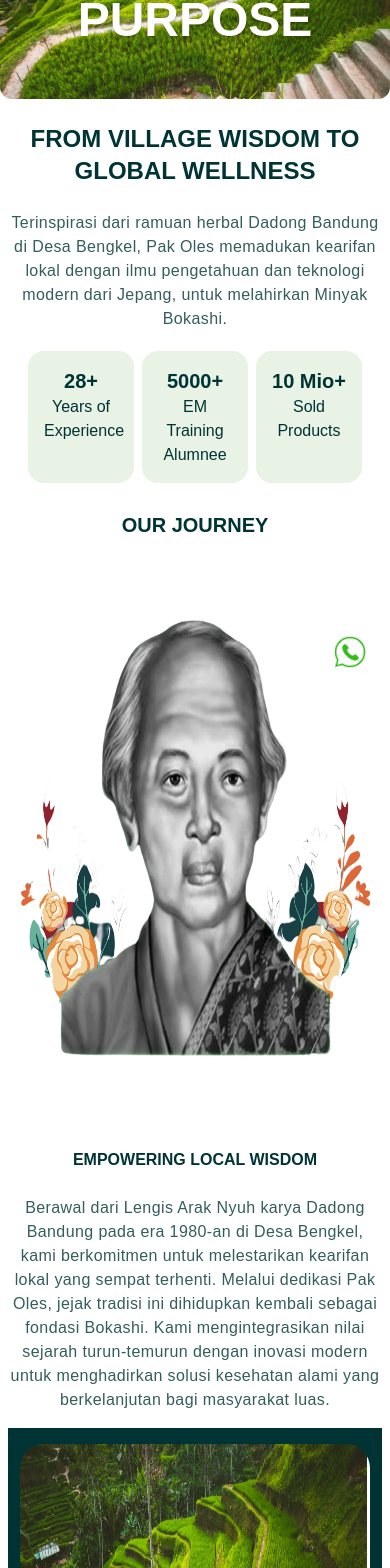
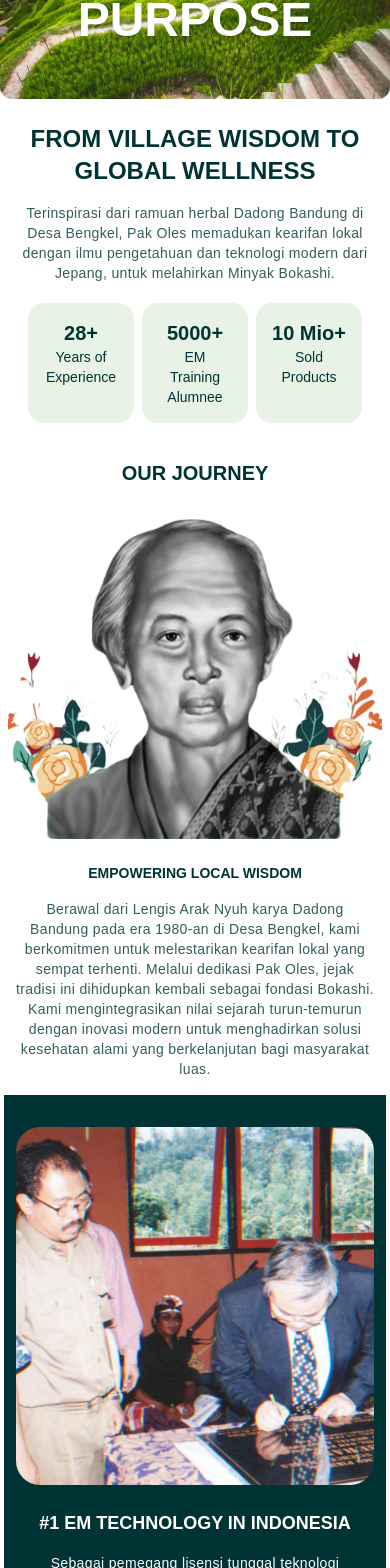
Before and after one commit to idambaliharyono/bokashi-landing-page, a SvelteKit app: page /about-us in a window 390 px wide. Shown: the part 160-1728 px from the top of the page. Built offline with nearby package versions, Linux system fonts and the light colour scheme.

Commit message:
kinda done for /about-us

```diff
--- a/src/lib/components/CenterText.svelte
+++ b/src/lib/components/CenterText.svelte
@@ -8,6 +8,7 @@
 		paragraphColor = 'primary/80',
 		headingColor = 'primary',
 		paragraphAlignment = 'center',
+		headingParagraphSpace = '0',
 		...rest
 	} = $props();
 
@@ -15,23 +16,20 @@
 		`text-${headingSizeMobile} lg:text-${headingSizeDesktop} lg:my-10 font-semibold text-${headingColor}`
 	);
 	const paragraphClass = $derived(
-		`mb-4 text-${paragraphAlignment} text-${paragraphColor} lg:mb-6 lg:text-xl/7 lg:tracking-wide `
+		`mb-4 text-${paragraphAlignment} text-${paragraphColor} lg:mb-6 lg:mt-4 lg:text-xl/7 lg:tracking-wide `
 	);
 </script>
 
-<div
-	class="mt-6 mb-6 flex w-full flex-col justify-center gap-4 px-2 text-center
-  lg:mt-4 lg:mb-0 lg:px-10"
-	{...rest}
->
-	<h2 class={headingClass}>{heading}</h2>
-</div>
-<div class="flex flex-col gap-4 tracking-wide">
-	<div class="w-full font-body">
-		{#each body as paragraph}
-			<p class={paragraphClass}>
-				{paragraph}
-			</p>
-		{/each}
+{#if body.length > 0}
+	<div class="mt-6 flex w-full flex-col justify-center px-2 text-center lg:mt-4 lg:px-10" {...rest}>
+		<h2 class={headingClass} style="margin-bottom:{headingParagraphSpace}rem">{heading}</h2>
+
+		<div class="flex flex-col gap-4 tracking-wide">
+			<div class="w-full font-body">
+				{#each body as paragraph}
+					<p class={paragraphClass}>{paragraph}</p>
+				{/each}
+			</div>
+		</div>
 	</div>
-</div>
+{/if}
--- a/src/routes/+layout.svelte
+++ b/src/routes/+layout.svelte
@@ -21,9 +21,6 @@
 	</section>
 	<section class="font-heading">
 		{@render children()}
-		<a href="/" class="fixed right-2 bottom-4 z-50 mr-4 w-8">
-			<img src={whatsapp} alt="" />
-		</a>
 	</section>
 
 	<section id="footer" class=" z-51 mt-10 bg-primary pt-10 pb-2 text-lg text-white lg:text-lg">
--- a/src/routes/about-us/+page.svelte
+++ b/src/routes/about-us/+page.svelte
@@ -10,18 +10,18 @@
 
 	// images etc
 	import hero from '$lib/assets/2. ABOUT US- Story of purpose/Webp-minus csr/OUR STORY  OF PURPOSE.webp';
-	import IntegrasiTeknologiJepangPic from '$lib/assets/2. ABOUT US- Story of purpose/Webp-minus csr/OUR STORY  OF PURPOSE.webp';
-	import DadongBandungPic from '$lib/assets/2. ABOUT US- Story of purpose/Webp-minus csr/EM TECHNOLOGY IN INDONESIA.webp';
+	import IntegrasiTeknologiJepangPic from '$lib/assets/2. ABOUT US- Story of purpose/Webp-minus csr/Mobile.webp';
+	import DadongBandungPic from '$lib/assets/2. ABOUT US- Story of purpose/Webp-minus csr/222.webp';
 	import MobPic from '$lib/assets/2. ABOUT US- Story of purpose/Webp-minus csr/High Quality, Science-Backed Products.webp';
 
 	import ImageVertical1 from '$lib/assets/2. ABOUT US- Story of purpose/Webp-minus csr/1.webp';
 	import ImageVertical2 from '$lib/assets/2. ABOUT US- Story of purpose/Webp-minus csr/2.webp';
 	import ImageVertical3 from '$lib/assets/2. ABOUT US- Story of purpose/Webp-minus csr/3.webp';
 
-	import ImpactPic1 from '$lib/assets/2. ABOUT US- Story of purpose/Webp-minus csr/High Quality, Science-Backed Products.webp';
-	import ImpactPic2 from '$lib/assets/2. ABOUT US- Story of purpose/Webp-minus csr/High Quality, Science-Backed Products.webp';
-	import ImpactPic3 from '$lib/assets/2. ABOUT US- Story of purpose/Webp-minus csr/High Quality, Science-Backed Products.webp';
-	import ImpactPic4 from '$lib/assets/2. ABOUT US- Story of purpose/Webp-minus csr/High Quality, Science-Backed Products.webp';
+	import ImpactPic1 from '$lib/assets/2. ABOUT US- Story of purpose/Webp-minus csr/Pemberdayaan Masyarakat.webp';
+	import ImpactPic2 from '$lib/assets/2. ABOUT US- Story of purpose/Webp-minus csr/Penyerapan Tenaga Kerja Lokal & Lansia.webp';
+	import ImpactPic3 from '$lib/assets/2. ABOUT US- Story of purpose/Webp-minus csr/Pusat Edukasi Industri Herbal No.1 Di Bali.webp';
+	import ImpactPic4 from '$lib/assets/2. ABOUT US- Story of purpose/Webp-minus csr/3.webp';
 
 	const heroNumbers = [
 		{
@@ -58,10 +58,10 @@
 	const otherBusiness = [
 		{
 			index: 1,
-			subtitle: 'Pemberdayaan masyarakat',
+			subtitle: 'Pemberdayaan Masyarakat',
 			paragraph:
 				'Kami memberikan pelatihan hidup sehat pada masyarakat desa, pengembangan pertanian organik hingga yoga gratis.',
-			image: placeholder2,
+			image: ImpactPic1,
 			link: '/home'
 		},
 		{
@@ -69,7 +69,7 @@
 			subtitle: 'Penyerapan Tenaga Kerja Lokal & Lansia',
 			paragraph:
 				'Kami membuka kesempatan untuk masyarakat dari segala kalangan untuk terus berkarya, tak peduli berapa usianya.',
-			image: placeholder2,
+			image: ImpactPic2,
 			link: '/home'
 		},
 		{
@@ -78,7 +78,7 @@
 
 			paragraph:
 				'Kami membuka kesempatan pada akademisi dan praktisi untuk magang dan belajar dari para ahli di Bokashi.',
-			image: placeholder2,
+			image: ImpactPic3,
 			link: '/home'
 		},
 		{
@@ -86,7 +86,7 @@
 			subtitle: 'Bakti Sosial',
 			paragraph:
 				'Berdampak langsung pada masyarakat melalui kegiatan rutin di panti jompo, panti asuhan, serta aktivitas donor darah.',
-			image: placeholder2,
+			image: ImpactPic4,
 			link: '/home'
 		}
 	];
@@ -94,12 +94,13 @@
 </script>
 
 <Hero src={hero} alt="images">OUR STORY OF PURPOSE</Hero>
-<LgContainer>
+<LgContainer class="text-sm">
 	<div class="lg:-mx-16">
 		<CenterText
 			heading="FROM VILLAGE WISDOM TO GLOBAL WELLNESS"
 			headingSizeMobile="2xl"
 			headingSizeDesktop="4xl"
+			headingParagraphSpace="1"
 			body={[
 				'Terinspirasi dari ramuan herbal Dadong Bandung di Desa Bengkel, Pak Oles memadukan kearifan lokal dengan ilmu pengetahuan dan teknologi modern dari Jepang, untuk melahirkan Minyak Bokashi.'
 			]}
@@ -116,14 +117,16 @@
 			</div>
 		{/each}
 	</div>
-	<CenterText heading="OUR JOURNEY" headingSizeDesktop="3xl" headingSizeMobile="xl" />
+	<div class="my-8 text-center text-xl font-bold text-primary lg:text-3xl">OUR JOURNEY</div>
+	<div class="overflow-clip">
 		<img
 			src={DadongBandungPic}
 			alt="Dadong Bandung"
-		class="mx-auto aspect-2/3 w-sm
-  lg:aspect-square lg:w-2xl"
+			class="relative left-1/2 z-0 aspect-6/5 w-sm max-w-5xl -translate-x-1/2
+   lg:w-3xl"
 		/>
-	<div class="lg:px-16">
+	</div>
+	<div class="z-10 lg:px-16">
 		<CenterText
 			heading="EMPOWERING LOCAL WISDOM"
 			headingSizeMobile="base"
@@ -131,50 +134,54 @@
 			body={[
 				'Berawal dari Lengis Arak Nyuh karya Dadong Bandung pada era 1980-an di Desa Bengkel, kami berkomitmen untuk melestarikan kearifan lokal yang sempat terhenti. Melalui dedikasi Pak Oles, jejak tradisi ini dihidupkan kembali sebagai fondasi Bokashi. Kami mengintegrasikan nilai sejarah turun-temurun dengan inovasi modern untuk menghadirkan solusi kesehatan alami yang berkelanjutan bagi masyarakat luas.'
 			]}
+			headingParagraphSpace="1"
 		/>
 	</div>
-	<div class="bg-primary px-3 py-4 lg:px-0 lg:py-12">
+	<div class="-mx-1 bg-primary px-3 py-8 lg:px-0 lg:py-12">
 		<img
 			src={IntegrasiTeknologiJepangPic}
 			alt="Integrasi Teknologi Jepang"
-			class="mx-auto aspect-3/4 w-sm rounded-3xl lg:aspect-square lg:w-2xl"
+			class="mx-auto aspect-square w-sm rounded-3xl lg:aspect-square lg:w-2xl"
 		/>
 		<div class="lg:-my-8 lg:mb-0 lg:px-16">
 			<CenterText
 				heading="#1 EM TECHNOLOGY IN INDONESIA"
+				paragraphColor="white"
+				headingColor="white"
+				headingSizeDesktop="3xl"
+				headingSizeMobile="lg"
 				body={[
 					'Sebagai pemegang lisensi tunggal teknologi Effective Microorganisms (EM) di Indonesia, Pak Oles mengintegrasikan inovasi fermentasi asal Jepang tersebut dengan kearifan lokal Bali. Melalui riset mendalam sejak tahun 1995, pemanfaatan teknologi EM ini menjadi fondasi utama dalam menjamin standar kualitas dan efektivitas produk herbal kami yang telah dipercaya lintas generasi. Komitmen kami terhadap keunggulan teknologi ini memastikan setiap produk yang dihasilkan selaras dengan prinsip kesehatan alami yang berkelanjutan bagi masyarakat luas.'
 				]}
-				paragraphColor="white"
-				headingColor="white"
-				headingSizeDesktop="3xl"
+				headingParagraphSpace="1"
 			/>
+			<CenterText />
 		</div>
 	</div>
-	<div class="px-3 py-4">
+	<div class="  px-3 pt-4 lg:py-4">
+		<div class="mx-auto aspect-square w-xs overflow-hidden lg:w-2xl">
 			<img
 				src={MobPic}
 				alt="Integrasi Teknologi Jepang"
-			class="mx-auto aspect-3/4 w-sm rounded-3xl
-    lg:aspect-square lg:w-2xl"
+				class="aspect-square h-full w-full scale-125 self-center rounded-3xl"
 			/>
-		<div class="lg:px-16">
+		</div>
+		<div class="-mx-2.5 mt-4 lg:px-16">
 			<CenterText
-				headingSizeMobile="xl"
+				headingSizeMobile="lg"
 				headingSizeDesktop="3xl"
 				heading="High Quality, Science-Backed Products"
 				body={[
 					'Berlandaskan latar belakang pendidikan di Fakultas Pertanian Universitas Udayana dan University of the Ryukyus, Jepang, Dr. Gede Ngurah Wididana (Pak Oles) mengintegrasikan keahlian agrikulturnya dengan teknologi Effective Microorganisms (EM). Implementasi inovasi fermentasi asal Okinawa tersebut menjadi fondasi utama dalam riset dan pengembangan kami untuk menjamin standar kualitas tinggi pada setiap produk herbal yang dihasilkan secara konsisten hingga saat ini.'
 				]}
+				headingParagraphSpace="0.5"
 			/>
 		</div>
 	</div>
-	<section class="mt-6">
-		<div class="mt-4 flex flex-col gap-8 px-2">
+	<section class="mt-0">
+		<div class="mt-0 flex flex-col gap-4 px-2 lg:mt-4 lg:gap-10">
 			{#each imagesVertical as item}
-				<div
-					class="aspect-video w-full overflow-hidden rounded-xl border border-black lg:rounded-5xl"
-				>
+				<div class="aspect-video w-full overflow-hidden rounded-xl lg:rounded-5xl">
 					<img
 						src={item.image}
 						alt={item.subtitle}
@@ -186,8 +193,10 @@
 	</section>
 	<div class="lg:mx-36">
 		<section>
-			<div class="mx-2 mt-1 flex flex-col gap-4 p-4 text-justify text-primary lg:my-6 lg:text-xl">
-				<h4 class="text-center text-2xl font-bold lg:text-3xl">GROWING WITH PURPOSE</h4>
+			<div
+				class="mx-2 mt-1 flex flex-col gap-4 p-4 text-left tracking-wide text-primary lg:my-6 lg:text-xl"
+			>
+				<h4 class="text-center text-xl font-bold lg:text-3xl">GROWING WITH PURPOSE</h4>
 				<div class="flex flex-col lg:mt-4">
 					<h4 class="text-center text-xl font-bold lg:text-3xl">VISI</h4>
 					<ul class="list-disc px-2 text-primary/80">
@@ -233,25 +242,27 @@
 			</div>
 		</section>
 		<section id="otherBusiness" class="mt-10 text-primary">
-			<h1 class="mx-auto text-center text-2xl font-bold lg:text-3xl">OUR IMPACT</h1>
+			<h1 class="mx-auto mb-4 text-center text-2xl font-bold lg:text-3xl">OUR IMPACT</h1>
 			<div class="grid grid-cols-1 justify-items-center lg:mt-6">
 				<div class="mb-4 flex flex-col items-center justify-center gap-4">
 					{#each showAll ? otherBusiness : otherBusiness.filter((item) => item.index < 4) as item}
 						<div class="">
-							<div class="mx-auto aspect-square w-sm border border-black lg:w-2xl">
-								<img src={item.image} alt={item.subtitle} class="lg:rounded-5xl" />
+							<div class="mx-auto mb-2 aspect-square w-xs lg:w-2xl">
+								<img src={item.image} alt={item.subtitle} class="rounded-xl lg:rounded-5xl" />
 							</div>
-							<div class="text-center lg:px-16 lg:text-xl">
-								<h4 class="italic underline">{item.subtitle}</h4>
+							<div class=" text-center lg:w-full lg:px-16 lg:text-xl">
+								<h4 class=" font-semibold italic underline">{item.subtitle}</h4>
+								<div class="mx-auto w-[18rem] lg:w-full">
 									<p>
 										{item.paragraph}
 									</p>
 								</div>
 							</div>
+						</div>
 					{/each}
 				</div>
-				<Button variant="secondary" onclick={() => (showAll = !showAll)}
-					>{showAll ? 'Show less' : 'Show All'}</Button
+				<Button variant="square" onclick={() => (showAll = !showAll)}
+					>{showAll ? 'VIEW LESS' : 'VIEW MORE'}</Button
 				>
 			</div>
 		</section>
--- a/src/routes/layout.css
+++ b/src/routes/layout.css
@@ -11,3 +11,6 @@
 	--radius-6xl: 5rem;
 	--radius-5xl: 3rem;
 }
+/* * { */
+/* 	outline: 1px solid red; */
+/* } */
```
Also changed, not shown: src/lib/assets/2. ABOUT US- Story of purpose/Webp-minus csr/222.webp (added). Lines whose indentation alone changed are shown as unchanged.
